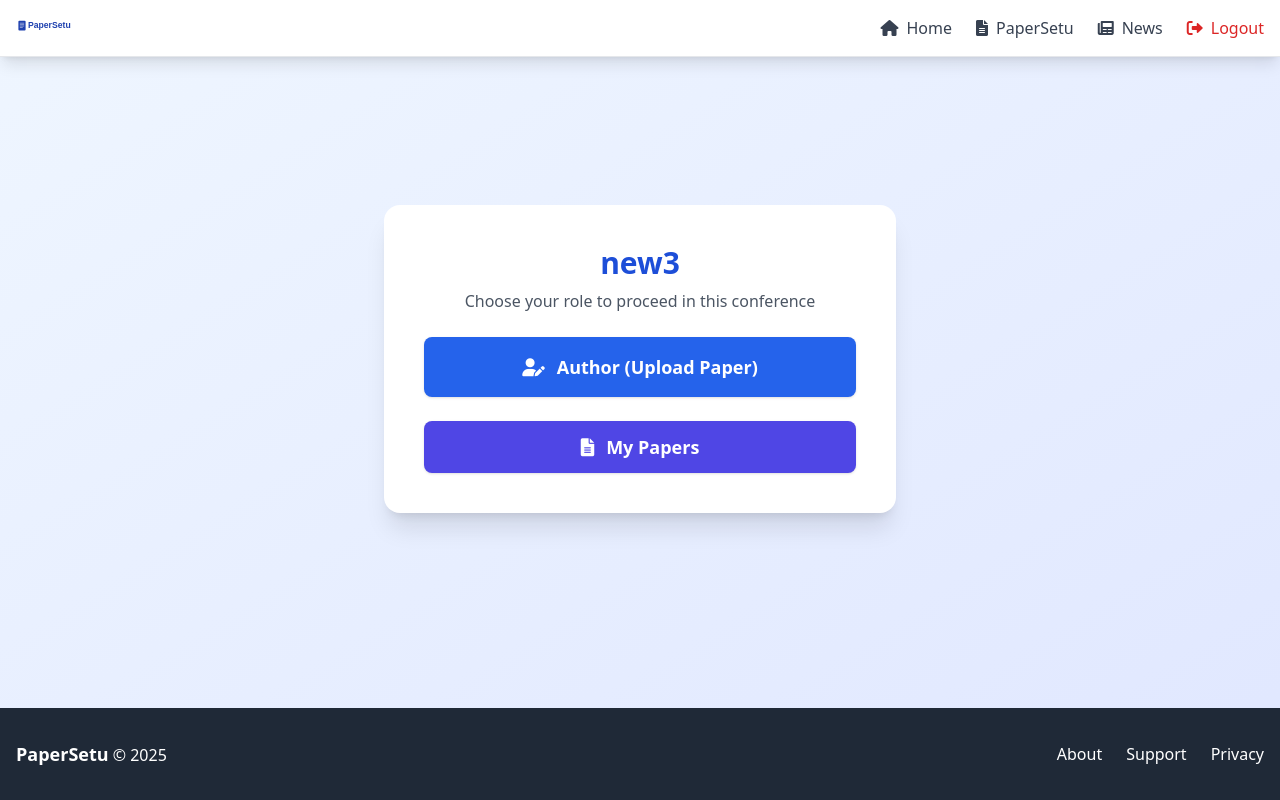
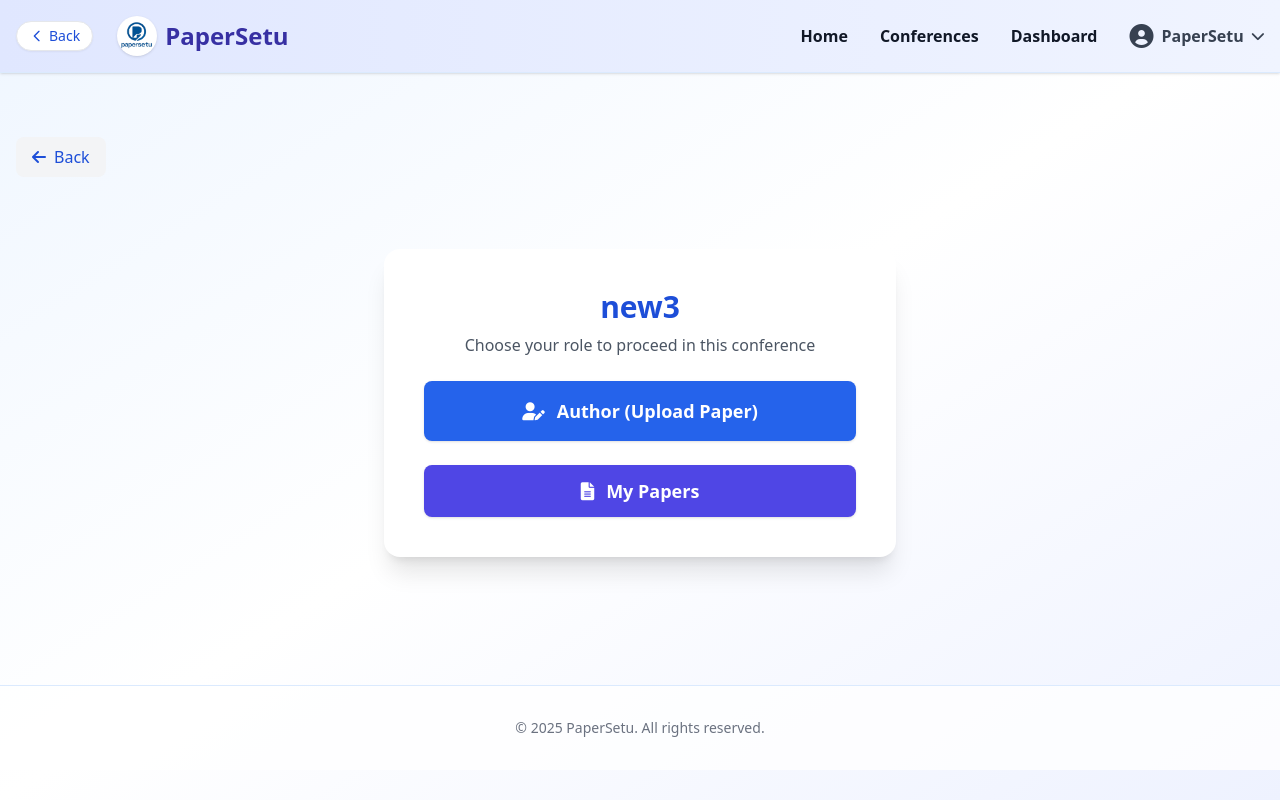
Before and after one commit to HemangJangir/papersetu2, a Django app: page /conference/8/choose-role/ in a window 1280 px wide. Run offline with Django 5.2, Linux system fonts and the light colour scheme; a user stored in the database is signed in; data comes from the database, SQL or seed files in the repository; some libraries are stand-ins or nearby versions.

```diff
--- a/templates/conference/choose_role.html
+++ b/templates/conference/choose_role.html
@@ -1,47 +1,12 @@
-<!DOCTYPE html>
-<html lang="en">
-<head>
-    <meta charset="UTF-8">
-    <meta name="viewport" content="width=device-width, initial-scale=1.0">
-    <title>Choose Role - {{ conference.acronym|default:conference.name }}</title>
-    <script src="https://cdn.tailwindcss.com"></script>
-    <link href="https://cdnjs.cloudflare.com/ajax/libs/font-awesome/6.0.0/css/all.min.css" rel="stylesheet">
-</head>
-<body class="bg-gradient-to-br from-blue-50 to-indigo-100 min-h-screen flex flex-col">
-    <nav class="bg-white shadow-lg border-b border-gray-200 sticky top-0 z-30">
-        <div class="container mx-auto px-4 py-4 flex justify-between items-center">
-            <div class="flex items-center space-x-4">
-                <a href="/home/" class="flex items-center space-x-2">
-                    <svg class="w-24 h-auto mr-2" viewBox="0 0 200 50" xmlns="http://www.w3.org/2000/svg">
-                        <rect x="5" y="10" width="15" height="20" fill="#1e40af" rx="2"/>
-                        <line x1="8" y1="15" x2="17" y2="15" stroke="white" stroke-width="1"/>
-                        <line x1="8" y1="18" x2="17" y2="18" stroke="white" stroke-width="1"/>
-                        <line x1="8" y1="21" x2="17" y2="21" stroke="white" stroke-width="1"/>
-                        <line x1="8" y1="24" x2="14" y2="24" stroke="white" stroke-width="1"/>
-                        <text x="25" y="25" font-family="Arial, sans-serif" font-size="18" font-weight="bold" fill="#1e40af">PaperSetu</text>
-                    </svg>
-                </a>
-            </div>
-            <div class="flex items-center space-x-6">
-                <a href="/home/" class="flex items-center space-x-2 text-gray-700 hover:text-blue-600 transition-colors">
-                    <i class="fas fa-home"></i>
-                    <span>Home</span>
-                </a>
-                <a href="/dashboard/" class="flex items-center space-x-2 text-gray-700 hover:text-blue-600 transition-colors">
-                    <i class="fas fa-file-alt"></i>
-                    <span>PaperSetu</span>
-                </a>
-                <a href="#" class="flex items-center space-x-2 text-gray-700 hover:text-blue-600 transition-colors">
-                    <i class="fas fa-newspaper"></i>
-                    <span>News</span>
-                </a>
-                <a href="/accounts/logout/" class="flex items-center space-x-2 text-red-600 hover:text-red-700 transition-colors">
-                    <i class="fas fa-sign-out-alt"></i>
-                    <span>Logout</span>
-                </a>
-            </div>
-        </div>
-    </nav>
+{% extends 'dashboard/dashboard.html' %}
+{% load static %}
+
+{% block content %}
+    <!-- Back Button -->
+    <button type="button" onclick="window.history.back()" class="mb-6 w-max px-4 py-2 bg-gray-100 hover:bg-blue-100 text-blue-700 rounded-lg flex items-center gap-2 transition-colors">
+        <i class="fas fa-arrow-left"></i> Back
+    </button>
+
     <main class="flex-1 flex flex-col items-center justify-center py-12">
         <div class="bg-white rounded-2xl shadow-xl p-10 max-w-lg w-full text-center">
             <h1 class="text-3xl font-bold text-blue-700 mb-2">{{ conference.acronym|default:conference.name }}</h1>
@@ -67,19 +32,4 @@
             {% endif %}
         </div>
     </main>
-    <footer class="bg-gray-800 text-white py-8 mt-12">
-        <div class="container mx-auto px-4">
-            <div class="flex flex-col md:flex-row justify-between items-center">
-                <div class="mb-4 md:mb-0">
-                    <span class="font-bold text-lg">PaperSetu</span> &copy; {% now "Y" %}
-                </div>
-                <div class="flex space-x-6">
-                    <a href="#" class="hover:text-blue-400 transition-colors">About</a>
-                    <a href="#" class="hover:text-blue-400 transition-colors">Support</a>
-                    <a href="#" class="hover:text-blue-400 transition-colors">Privacy</a>
-                </div>
-            </div>
-        </div>
-    </footer>
-</body>
-</html>
+{% endblock %}
--- a/templates/dashboard/conference_details.html
+++ b/templates/dashboard/conference_details.html
@@ -246,7 +246,7 @@
     <script>
         // Role switching functionality
         document.addEventListener('DOMContentLoaded', function() {
-            const roleButtons = document.querySelectorAll('button');
+            const roleButtons = document.querySelectorAll('.bg-gray-100.text-gray-700.rounded-md');
             roleButtons.forEach(button => {
                 button.addEventListener('click', function() {
                     const roleName = this.textContent.trim();
```
Also changed, not shown: templates/dashboard/conference_submissions.html (+4 -49 lines).
